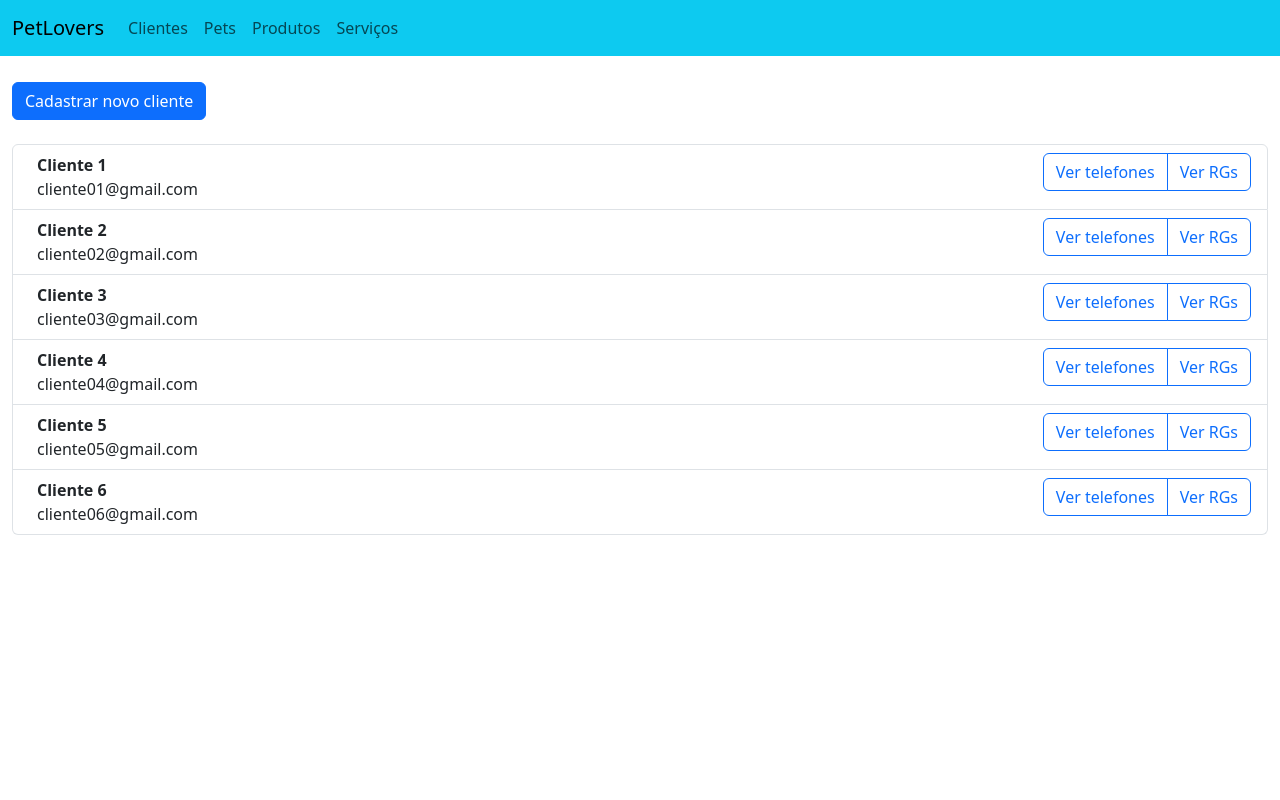
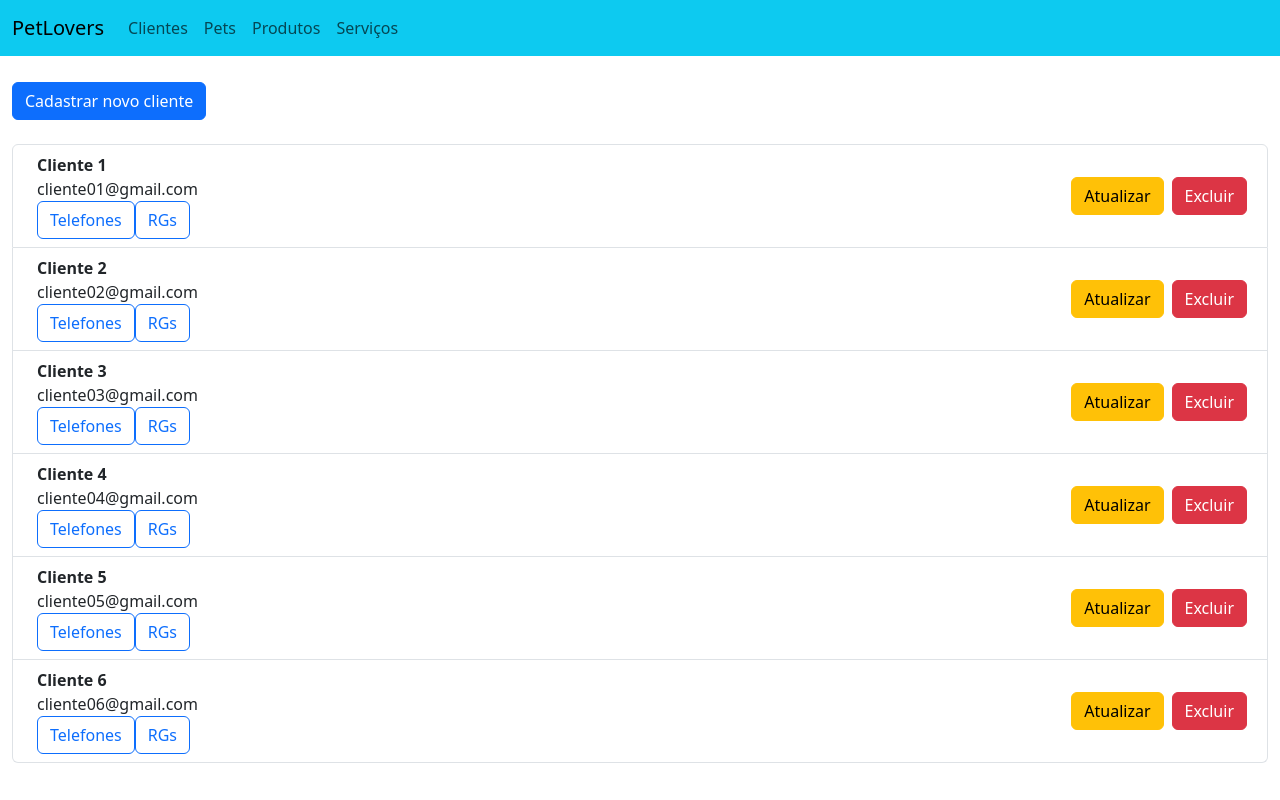
Before and after one commit to BrunoVieira003/PetLovers, a React (Create React App) app: page / in a window 1280 px wide. Built offline with nearby package versions, Linux system fonts and the light colour scheme.

Commit message:
Add atualizarCliente

```diff
--- /dev/null
+++ b/src/componentes/clientes/formularioAtualizarCliente.tsx
@@ -0,0 +1,36 @@
+import { Component } from "react";
+import Modal from "../modal";
+import TextInput from "../form/TextInput";
+import EmailInput from "../form/EmailInput";
+import CPFInput from "../form/CpfInput";
+
+type props = {
+    tema: string,
+    valores: {
+        id: number,
+        nome: string,
+        nomeSocial: string,
+        email: string,
+        cpf: string,
+        cpfData: string
+    }
+}
+
+export default class FormularioAtualizarCliente extends Component<props> {
+
+    render() {
+        const {tema, valores} = this.props
+        return (
+            <div className="container-fluid">
+                <Modal title="Atualizar cliente" id={`atualizarCliente${valores.id}`}>
+                    <form>
+                        <TextInput label="Nome" valor={valores.nome} id={`nome${valores.id}`}/>
+                        <TextInput label="Nome social" valor={valores.nomeSocial} id={`nomeSocial${valores.id}`}/>
+                        <EmailInput label="Email" valor={valores.email} id={`email${valores.id}`}/>
+                        <CPFInput valorCPF={valores.cpf} valorData={valores.cpfData}/>
+                    </form>
+                </Modal>
+            </div>
+        )
+    }
+}
--- a/src/componentes/clientes/listaClientes.tsx
+++ b/src/componentes/clientes/listaClientes.tsx
@@ -1,6 +1,7 @@
 /* eslint-disable jsx-a11y/anchor-is-valid */
 import { Component, ReactNode } from "react";
 import FormularioCadastroCliente from "./formularioCadastroCliente";
+import FormularioAtualizarCliente from "./formularioAtualizarCliente";
 
 type props = {
     tema: string
@@ -11,11 +12,19 @@ export default class ListaCliente extends Component<props>{
         let tema = this.props.tema
         let items: Array<ReactNode> = []
         for(let i = 1; i < 7; i++){
+            let itemData = {
+                id: i,
+                nome: `Cliente ${i}`,
+                nomeSocial: `Cliente ${i} Silva`,
+                email: `cliente0${i}@gmail.com`,
+                cpf: `${i}23.456.789/0${i}`,
+                cpfData: `2024-06-0${i}`
+            }
             items.push(
-                <li className="list-group-item d-flex justify-content-between align-items-start">
+                <li className="list-group-item d-flex justify-content-between align-items-center">
                     <div className="ms-2 me-auto">
-                    <div className="fw-bold">Cliente {i}</div>
-                        cliente0{i}@gmail.com
+                    <div className="fw-bold">{itemData.nome}</div>
+                        {itemData.email}
                     <div className="collapse" id={`telefones${i}`}>
                         <div className="card card-body">
                             <h4>Telefones</h4>
@@ -34,16 +43,22 @@ export default class ListaCliente extends Component<props>{
                             </ul>
                         </div>
                     </div>
+                    <div className="btn-group">
                     </div>
-                    <div className="btn-group">
                         <button className="btn btn-outline-primary" type="button" data-bs-toggle="collapse" data-bs-target={`#telefones${i}`} aria-expanded="false" aria-controls="telefones">
-                            Ver telefones
+                            Telefones
                         </button>
                         <button className="btn btn-outline-primary" type="button" data-bs-toggle="collapse" data-bs-target={`#rgs${i}`} aria-expanded="false" aria-controls="rgs">
-                            Ver RGs
+                            RGs
                         </button>
                     </div>
-
+                    <FormularioAtualizarCliente tema={tema} valores={itemData}/>
+                    <button type="button" className="btn btn-warning mx-1" data-bs-toggle="modal" data-bs-target={`#atualizarCliente${itemData.id}`}>
+                        Atualizar
+                    </button>
+                    <button type="button" className="btn btn-danger mx-1">
+                        Excluir
+                    </button>
 
 
 
--- a/src/componentes/form/CpfInput.tsx
+++ b/src/componentes/form/CpfInput.tsx
@@ -1,16 +1,20 @@
 import { Component } from "react";
 
 type props = {
+    id?: number
+    valorCPF?: string
+    valorData?: string
 }
 
 export default class CPFInput extends Component<props>{
     render(){
+        const {valorCPF, valorData} = this.props
         return (
             <div className="input-group mb-3">
                 <label htmlFor='cpf' className="form-label">CPF</label>
-                <input id='cpf' type="text" className="form-control w-100 mb-1" placeholder='000.000.000-00' aria-label='000.000.000-00' aria-describedby="basic-addon1" />
+                <input id='cpf' type="text" className="form-control w-100 mb-1" placeholder='000.000.000-00' value={valorCPF} aria-label='000.000.000-00' aria-describedby="basic-addon1" />
                 <label htmlFor='dataEmissao' className="form-label">Data de emissão</label>
-                <input id='dataEmissao' type="date" className="form-control w-100" placeholder='000.000.000-00' aria-label='000.000.000-00' aria-describedby="basic-addon1" />
+                <input id='dataEmissao' type="date" className="form-control w-100" value={valorData} aria-describedby="basic-addon1" />
             </div>
         )
     }
--- a/src/componentes/form/EmailInput.tsx
+++ b/src/componentes/form/EmailInput.tsx
@@ -1,16 +1,18 @@
 import { Component } from "react";
 
 type props = {
+    id?: string
     label?: string
+    valor?: string
 }
 
 export default class EmailInput extends Component<props>{
     render(){
-        const {label} = this.props
+        const {label, valor} = this.props
         return (
             <div className="input-group mb-3">
                 <label htmlFor='email' className="form-label">{label}</label>
-                <input id='email' type="email" className="form-control w-100" placeholder='nome@exemplo.com' aria-label='nome@exemplo.com' aria-describedby="basic-addon1" />
+                <input id='email' type="email" className="form-control w-100" value={valor} placeholder='nome@exemplo.com' aria-label='nome@exemplo.com' aria-describedby="basic-addon1" />
             </div>
         )
     }
--- a/src/componentes/form/TextInput.tsx
+++ b/src/componentes/form/TextInput.tsx
@@ -4,15 +4,16 @@ type props = {
     id?: string
     label?: string
     placeholder?: string
+    valor?: string
 }
 
 export default class TextInput extends Component<props>{
     render(){
-        const {id, label, placeholder} = this.props
+        const {id, label, placeholder, valor} = this.props
         return (
             <div className="input-group mb-3">
                 <label htmlFor={id} className="form-label">{label}</label>
-                <input id={id} type="text" className="form-control w-100" placeholder={placeholder} aria-label={placeholder} aria-describedby="basic-addon1" />
+                <input id={id} type="text" className="form-control w-100" value={valor} placeholder={placeholder} aria-label={placeholder} aria-describedby="basic-addon1" />
             </div>
         )
     }
```
